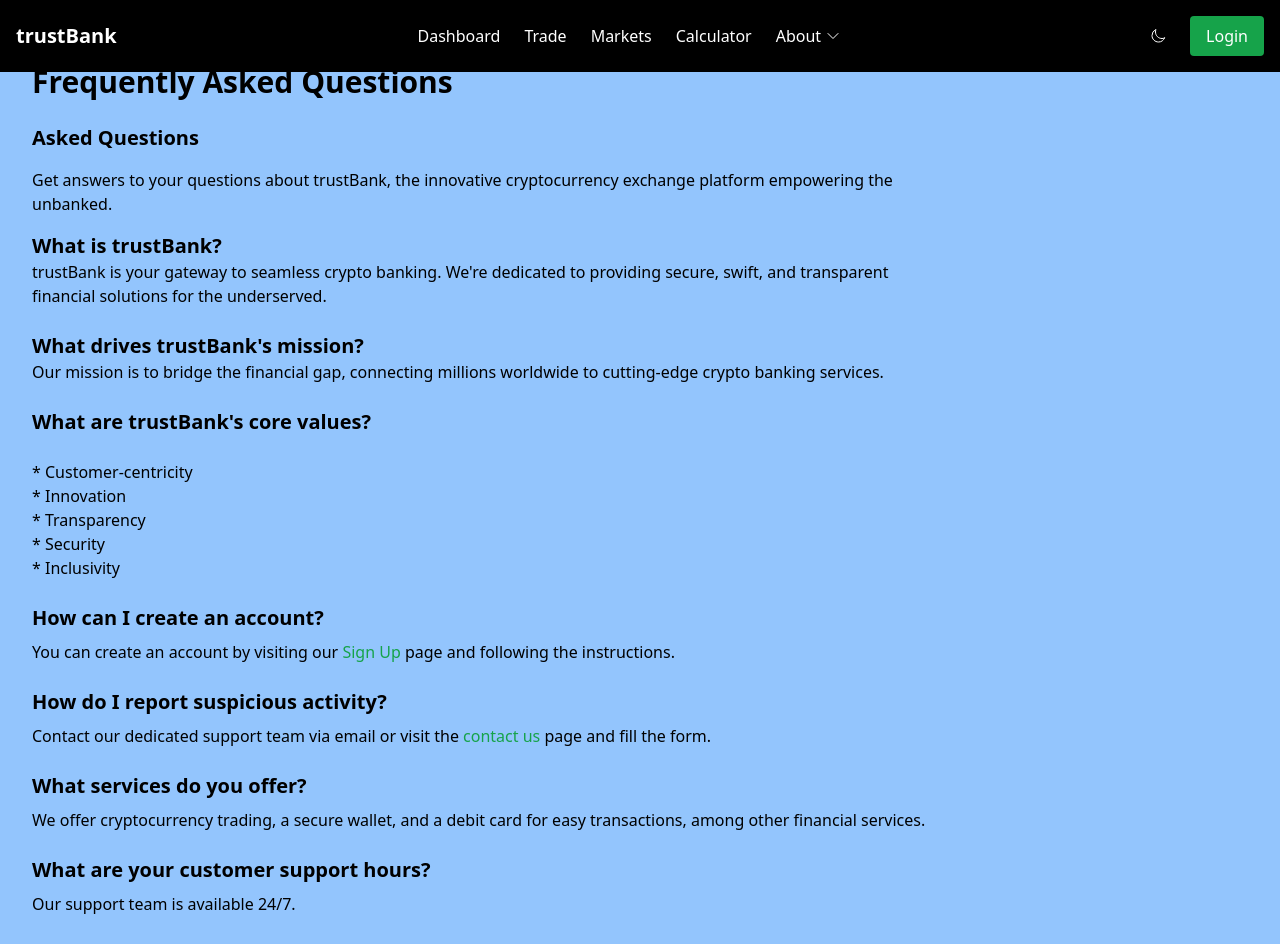
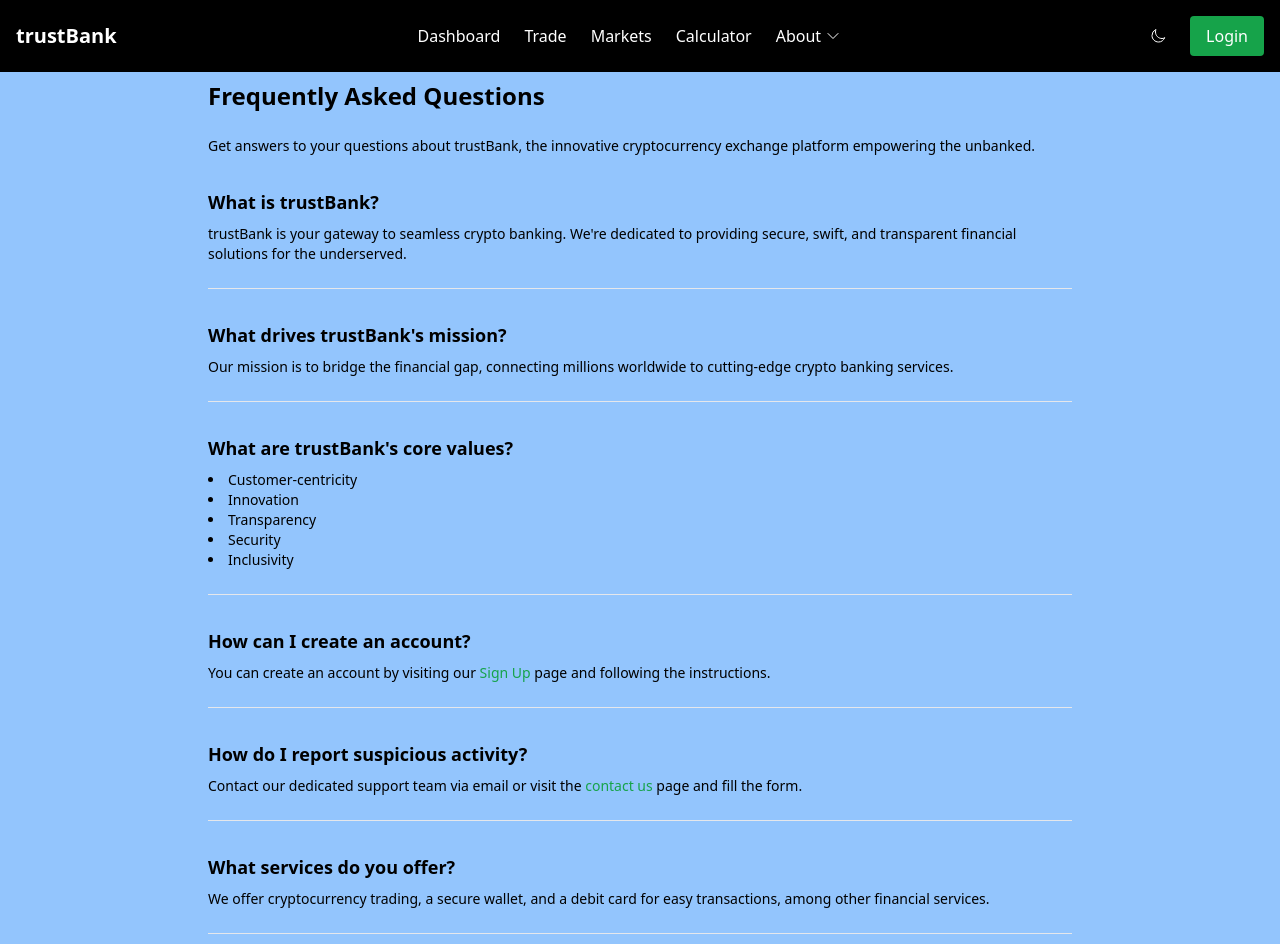
Before and after one commit to theceo1/trustbank, a Next.js app: page /about/faq in a window 1280 px wide. Shown: the top 944 px of the page. Built offline with nearby package versions, Linux system fonts and the light colour scheme; no server answers.

Commit message:
final fix?

```diff
--- a/src/pages/about/contact.tsx
+++ b/src/pages/about/contact.tsx
@@ -11,25 +11,25 @@ const Contact: React.FC = () => {
       </Head>
 
     <div className="h-screen w-full bg-blue-200">
-    <div className="max-w-4xl mx-auto p-8 space-y-8 mt-4">
-      <h1 className="text-3xl font-bold">Contact Us</h1>
-      <p className="text-gray-900">
+    <div className="max-w-4xl mx-auto p-8 space-y-8 mt-6">
+      <h1 className="text-2xl font-semibold">Contact Us</h1>
+      <p className="text-sm text-black">
         Have questions or need assistance? Reach out to us, and we&apos;ll be happy to help.
       </p>
       <form className="space-y-4">
         <div>
-          <label htmlFor="name" className="block text-sm font-bold">Name</label>
+          <label htmlFor="name" className="block text-sm font-semibold">Name</label>
           <input type="text" id="name" className="w-full p-2 border rounded" placeholder="Your Name" />
         </div>
         <div>
-          <label htmlFor="email" className="block text-sm font-bold">Email</label>
+          <label htmlFor="email" className="block text-sm font-semibold">Email</label>
           <input type="email" id="email" className="w-full p-2 border rounded" placeholder="Your Email" />
         </div>
         <div>
-          <label htmlFor="message" className="block text-sm font-bold">Message</label>
+          <label htmlFor="message" className="block text-sm font-semibold">Message</label>
           <textarea id="message" className="w-full p-2 border rounded" placeholder="Your Message" rows={5}></textarea> {/* Use number for rows */}
         </div>
-        <button type="submit" className="bg-green-600 text-white p-2 rounded hover:bg-green-600">Send</button>
+        <button type="submit" className="bg-green-600 text-white p-2 rounded hover:bg-green-700">Send</button>
       </form>
     </div>
     </div>
--- a/src/pages/about/faq.tsx
+++ b/src/pages/about/faq.tsx
@@ -1,4 +1,4 @@
-// src/pages/faq.js
+// src/pages/about/faq.tsx
 
 import Link from 'next/link';
 import React from 'react';
@@ -6,6 +6,65 @@ import withSidebar from '@/components/layout/withSidebar';
 import Head from 'next/head';
 
 const FAQPage: React.FC = () => {
+  const faqs = [
+    {
+      question: "What is trustBank?",
+      answer: "trustBank is your gateway to seamless crypto banking. We're dedicated to providing secure, swift, and transparent financial solutions for the underserved."
+    },
+    {
+      question: "What drives trustBank's mission?",
+      answer: "Our mission is to bridge the financial gap, connecting millions worldwide to cutting-edge crypto banking services."
+    },
+    {
+      question: "What are trustBank's core values?",
+      answer: (
+        <ul className="list-disc list-inside">
+          <li>Customer-centricity</li>
+          <li>Innovation</li>
+          <li>Transparency</li>
+          <li>Security</li>
+          <li>Inclusivity</li>
+        </ul>
+      )
+    },
+    {
+      question: "How can I create an account?",
+      answer: (
+        <>
+          You can create an account by visiting our{' '}
+          <Link href="/register" className="text-green-600 hover:underline">
+            Sign Up
+          </Link>{' '}
+          page and following the instructions.
+        </>
+      )
+    },
+    {
+      question: "How do I report suspicious activity?",
+      answer: (
+        <>
+          Contact our dedicated support team via email or visit the{' '}
+          <Link href="/about/contact" className="text-green-600 hover:underline">
+            contact us
+          </Link>{' '}
+          page and fill the form.
+        </>
+      )
+    },
+    {
+      question: "What services do you offer?",
+      answer: "We offer cryptocurrency trading, a secure wallet, and a debit card for easy transactions, among other financial services."
+    },
+    {
+      question: "What are your customer support hours?",
+      answer: "Our support team is available 24/7."
+    },
+    {
+      question: "What cryptocurrencies do you support?",
+      answer: "We support major cryptocurrencies, including Bitcoin, Ethereum, Tether and Litecoin."
+    }
+  ];
+
   return (
     <>
       <Head>
@@ -13,88 +72,23 @@ const FAQPage: React.FC = () => {
         <meta name="description" content="Frequently Asked Questions" />
       </Head>
 
-    <div className="max-w-4xl mx-auto space-y-6 mt-12 ml-4">
-      <h1 className="text-3xl font-bold">Frequently Asked Questions</h1>
-      <div className="space-y-4 mb-4">
+      <div className="max-w-4xl mx-auto py-8 px-4">
+        <h1 className="text-2xl font-bold text-black mb-6 mt-8">Frequently Asked Questions</h1>
+        <p className="text-sm text-black mb-8">
+          Get answers to your questions about trustBank, the innovative cryptocurrency exchange platform empowering the unbanked.
+        </p>
 
-      <h3 className="text-xl font-bold"> Asked Questions</h3>
-      <p>
-      Get answers to your questions about trustBank, the innovative cryptocurrency exchange platform empowering the unbanked.
-      </p>
-
-      <div className="space-y-6 mb-4">
-        <div>
-          <h2 className="text-xl font-bold">What is trustBank?</h2>
-          <p className="text-black ">
-          trustBank is your gateway to seamless crypto banking. We&apos;re dedicated to providing secure, swift, and transparent financial solutions for the underserved.</p>
-        </div>
-
-        <div className="space-y-6 mb-6">
-        <div>
-          <h2 className="text-xl font-bold">What drives trustBank&apos;s mission?</h2>
-          <p className="text-text-black ">
-          Our mission is to bridge the financial gap, connecting millions worldwide to cutting-edge crypto banking services.
-          </p>
-        </div>
-
-        <div className="space-y-6 mb-4">
-        <div>
-          <h2 className="text-xl font-bold">What are trustBank&apos;s core values?</h2>
-          <p className="text-black">
-                <br />* Customer-centricity
-                <br />* Innovation
-                <br />* Transparency
-                <br />* Security
-                <br />* Inclusivity
-          </p>
-        </div>
-
-        <div>
-          <h2 className="text-xl font-bold mt-6 mb-2">How can I create an account?</h2>
-          <p className="text-black">
-            You can create an account by visiting our{' '}
-            <Link href="/register" legacyBehavior>
-              <a className="text-green-600 hover:underline">Sign Up</a>
-            </Link>{' '}
-            page and following the instructions.
-          </p>
-        </div>
-
-        <div>
-          <h2 className="text-xl font-bold mt-6 mb-2">How do I report suspicious activity?</h2>
-          <p className="text-black">
-          Contact our dedicated support team via email or visit the {' '}
-            <Link href="/about/contact" legacyBehavior>
-              <a className="text-green-600 hover:underline">contact us</a>
-            </Link>{' '}
-            page and fill the form.
-          </p>
-        </div>
-
-        <div>
-          <h2 className="text-xl font-bold mt-6 mb-2">What services do you offer?</h2>
-          <p className="text-black">
-            We offer cryptocurrency trading, a secure wallet, and a debit card for easy transactions, among other financial services.
-          </p>
-        </div>
-
-        <div>
-          <h2 className="text-xl font-bold mt-6 mb-2">What are your customer support hours?</h2>
-          <p className="text-black">
-          Our support team is available 24/7.</p>
-        </div>
-
-        <div>
-          <h2 className="text-xl font-bold mt-6 mb-2">What cryptocurrencies do you support?</h2>
-          <p className="text-black">
-          We support major cryptocurrencies, including Bitcoin, Ethereum, Tether and Litecoin.
-          </p>
+        <div className="space-y-8">
+          {faqs.map((faq, index) => (
+            <div key={index} className="border-b border-gray-200 pb-6">
+              <h2 className="text-lg font-semibold mb-2">{faq.question}</h2>
+              <div className="text-sm text-black">
+                {typeof faq.answer === 'string' ? <p>{faq.answer}</p> : faq.answer}
+              </div>
+            </div>
+          ))}
         </div>
       </div>
-    </div>
-    </div>
-    </div>
-    </div>
     </>
   );
 };
--- a/src/pages/about/mission.tsx
+++ b/src/pages/about/mission.tsx
@@ -45,18 +45,18 @@ const MissionPage: React.FC = () => {
       <div className="min-h-screen w-full">
         <div className="max-w-7xl mx-auto py-12 px-4 sm:px-6 lg:px-8 space-y-12">
           <section>
-            <h1 className="text-3xl font-bold text-black mb-4">Our Mission</h1>
-            <p className="text-lg text-gray-700">
+            <h1 className="text-2xl font-bold text-black mb-4">Our Mission</h1>
+            <p className="text-sm text-black">
               At trustBank, our mission is to make financial services accessible, secure, and effortless for everyone, everywhere. We believe that financial inclusion is key to unlocking individual potential and global economic growth.
             </p>
-            <p className="mt-4 text-lg text-gray-700">
+            <p className="mt-4 text-sm text-black">
               Through innovative solutions and a commitment to transparency, we strive to build trust with our users and create a secure financial ecosystem for everyone.
             </p>
           </section>
 
           <section>
             <h2 className="text-2xl font-bold text-black mb-4">Our Purpose</h2>
-            <ul className="list-disc pl-5 space-y-2 text-lg text-gray-700">
+            <ul className="list-disc pl-5 space-y-2 text-sm text-black">
               <li>Empower a billion individuals globally with access to cryptocurrency and digital assets by 2045.</li>
               <li>Reduce financial exclusion by 4% in the next 3 years.</li>
               <li>Foster a community of financially literate individuals.</li>
@@ -65,7 +65,7 @@ const MissionPage: React.FC = () => {
 
           <section>
             <h2 className="text-2xl font-bold text-black mb-4">How We Do It</h2>
-            <ul className="list-disc pl-5 space-y-2 text-lg text-gray-700">
+            <ul className="list-disc pl-5 space-y-2 text-sm text-black">
               <li>Harnessing blockchain technology for efficient, secure transactions.</li>
               <li>Providing intuitive platforms for easy onboarding.</li>
               <li>Offering competitive rates and low fees.</li>
@@ -75,14 +75,14 @@ const MissionPage: React.FC = () => {
 
           <section>
             <h2 className="text-2xl font-bold text-black mb-4">Join the Movement</h2>
-            <p className="text-lg text-gray-700">
+            <p className="text-sm text-black">
               Be part of a community that&apos;s shaping the future of finance. Experience the trustBank difference.
             </p>
           </section>
 
           <section>
             <h2 className="text-2xl font-bold text-black mb-4">Stay Updated</h2>
-            <p className="text-lg text-gray-700 mb-4">
+            <p className="text-sm text-black mb-4">
               Subscribe to our newsletter to receive updates on our mission and how we&apos;re making a difference.
             </p>
             <form onSubmit={handleSubmit} className="flex flex-col items-start">
--- a/src/pages/about/vision.tsx
+++ b/src/pages/about/vision.tsx
@@ -59,27 +59,33 @@ const VisionPage: React.FC = () => {
         <div className="container py-8 px-4 max-w-4xl mx-auto space-y-8">
           <div>
             <h1 className="text-2xl font-bold mt-6">Unlock a Brighter Financial Future</h1>
-            <p className="text-gray-900 text-sm mt-2">
+            <p className="text-black text-sm mt-2">
               At trustBank, our vision is to transform the financial landscape, empowering individuals to thrive in a secure, transparent, and innovative ecosystem.
             </p>
           </div>
           <div>
             <h2 className="text-lg font-bold">Future of Payment</h2>
             <div className="flex justify-center">
-              <div style={{ width: '100%', height: '200px', position: 'relative' }}>
-                <Image src="/images/debit-card2.svg" layout="fill" objectFit="contain" alt="Debit Card" />
+              <div className="relative w-full h-[200px]">
+                <Image
+                  src="/images/debit-card2.svg"
+                  fill
+                  style={{ objectFit: 'contain' }}
+                  alt="Debit Card"
+                  priority
+                />
               </div>
             </div>
-            <p className="text-gray-900 text-sm mt-4">
+            <p className="text-black text-sm mt-4">
               Introducing the trustBank Debit Card - a game-changing tool that combines style, security, and convenience. With our iconic logo, this card symbolizes our dedication to empowering your financial ecosystem.
             </p>
           </div>
           <div>
             <h2 className="text-lg font-bold">Empowering Individuals</h2>
-            <p className="text-gray-900 text-sm">
+            <p className="text-black text-sm">
               Our platform is designed to unleash your financial potential, providing:
             </p>
-            <ul className="text-gray-900 text-sm list-disc list-inside mt-2">
+            <ul className="text-black text-sm list-disc list-inside mt-2">
               <li>Intuitive tools for effortless money management.</li>
               <li>Invest and grow your wealth with confidence.</li>
               <li>Access to emerging asset classes and digital economy opportunities.</li>
@@ -87,11 +93,11 @@ const VisionPage: React.FC = () => {
           </div>
           <div>
             <h2 className="text-lg font-bold">Innovation, Amplified</h2>
-            <p className="text-gray-900 text-sm">
+            <p className="text-black text-sm">
               We took a responsible approach to innovation, taking into consideration the unique attributes of blockchain technology.
               We harness the power of blockchain technology, balancing innovation with regulatory compliance. Our solutions:
             </p>
-            <ul className="text-gray-900 text-sm list-disc list-inside mt-2">
+            <ul className="text-black text-sm list-disc list-inside mt-2">
               <li>Foster financial inclusion and accessibility.</li>
               <li>Drive transparency and security.</li>
               <li>Unlock new possibilities for individuals and communities.</li>
@@ -99,13 +105,13 @@ const VisionPage: React.FC = () => {
           </div>
           <div>
             <h2 className="text-lg font-bold">Built on Trust</h2>
-            <p className="text-gray-900 text-sm">
+            <p className="text-black text-sm">
               At the heart of our vision is a commitment to building trust with our users. We believe that transparency, security, and ethical practices are essential for creating a financial ecosystem that truly serves the needs of individuals and communities, globally.
             </p>
-            <p className="text-gray-900 text-sm mt-2">
+            <p className="text-black text-sm mt-2">
               Transparency, security, and ethics are the foundation of our vision. We&apos;re committed to:
             </p>
-            <ul className="text-gray-900 text-sm list-disc list-inside mt-2">
+            <ul className="text-black text-sm list-disc list-inside mt-2">
               <li>Protecting your assets and data.</li>
               <li>Delivering exceptional user experiences.</li>
               <li>Fostering a community of trust and empowerment.</li>
@@ -113,7 +119,7 @@ const VisionPage: React.FC = () => {
           </div>
           <div>
             <h2 className="text-lg font-bold">Join the Movement</h2>
-            <p className="text-gray-900 text-sm">
+            <p className="text-black text-sm">
               Be part of the financial ecosystem that puts you first. Experience the future of finance with trustBank.
             </p>
           </div>
```
Also changed, not shown: src/pages/about/blog.tsx (+30 -23 lines).
